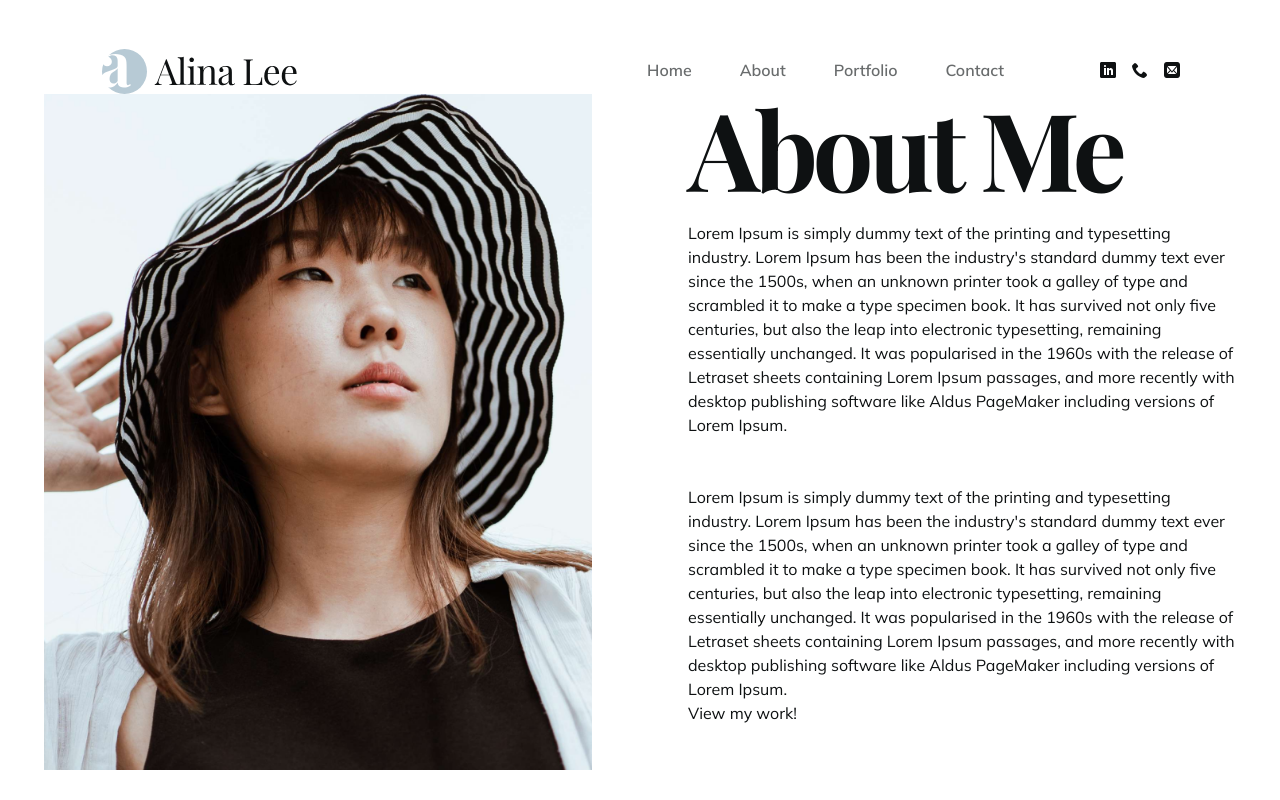
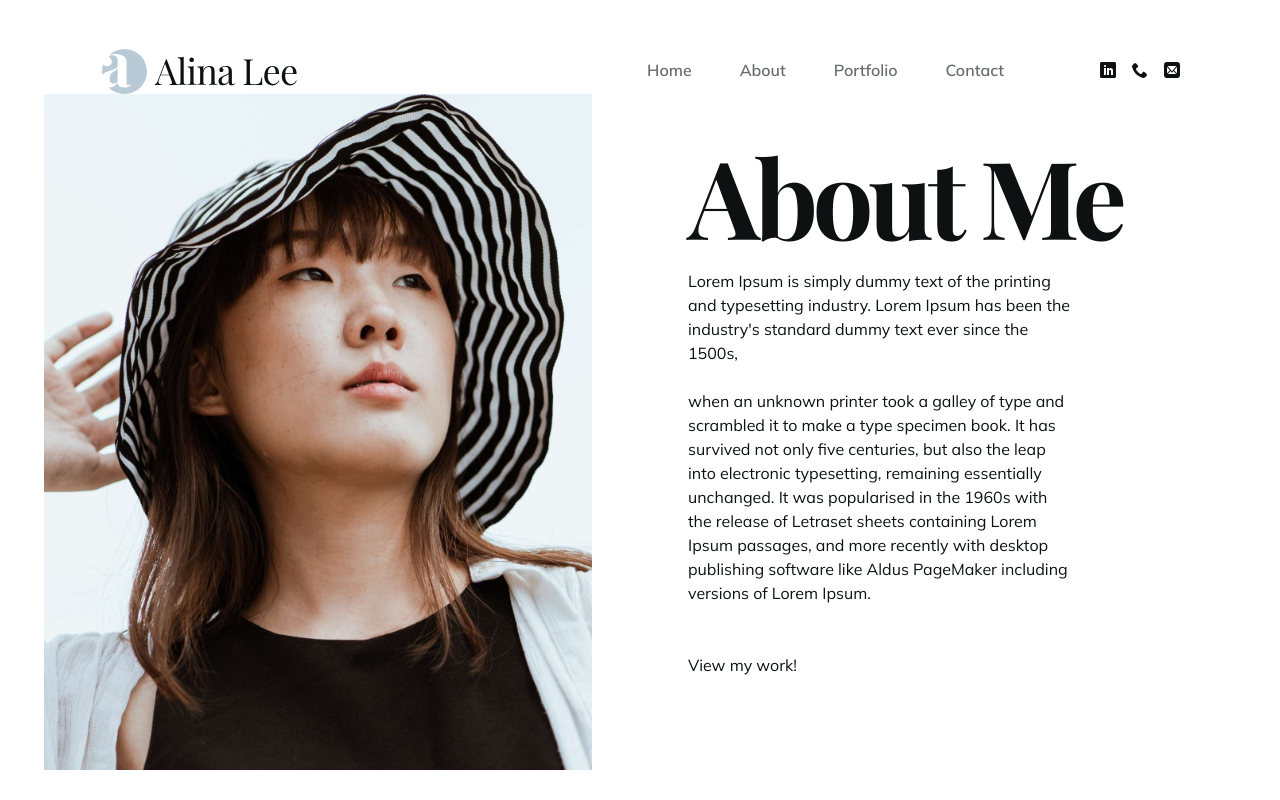
Before and after one commit to ZinebSafira/Portfolio-2024-v2, a React (Create React App) app: page /About in a window 1280 px wide. Built offline with nearby package versions, Linux system fonts and the light colour scheme; the HTML template or start-up script is replaced by a standard one; a web font is replaced by a local one.

Commit message:
Update About.js

```diff
--- a/src/pages/About.js
+++ b/src/pages/About.js
@@ -24,13 +24,13 @@
         lg:w-auto z-10 flex flex-col justify-center
         items-center lg:items-start'>
           <h1 className='h1'>About me</h1>
-          <p>Lorem Ipsum is simply dummy text of the printing and typesetting industry. Lorem Ipsum has been the industry's standard dummy text ever since the 1500s, when an unknown printer took a galley of type and scrambled it to make a type specimen book. It has survived not only five centuries, but also the leap into electronic typesetting, remaining essentially unchanged. It was popularised in the 1960s with the release of Letraset sheets containing Lorem Ipsum passages, and more recently with desktop publishing software like Aldus PageMaker including versions of Lorem Ipsum.
+          <p className='mb-12 max-w-sm'>Lorem Ipsum is simply dummy text of the printing and typesetting industry. Lorem Ipsum has been the industry's standard dummy text ever since the 1500s,
+            <br />
+            <br />
+            when an unknown printer took a galley of type and scrambled it to make a type specimen book. It has survived not only five centuries, but also the leap into electronic typesetting, remaining essentially unchanged. It was popularised in the 1960s with the release of Letraset sheets containing Lorem Ipsum passages, and more recently with desktop publishing software like Aldus PageMaker including versions of Lorem Ipsum.
           </p>
-          <br />
-          <br />
-          <p>
-            Lorem Ipsum is simply dummy text of the printing and typesetting industry. Lorem Ipsum has been the industry's standard dummy text ever since the 1500s, when an unknown printer took a galley of type and scrambled it to make a type specimen book. It has survived not only five centuries, but also the leap into electronic typesetting, remaining essentially unchanged. It was popularised in the 1960s with the release of Letraset sheets containing Lorem Ipsum passages, and more recently with desktop publishing software like Aldus PageMaker including versions of Lorem Ipsum.
-          </p>
+
+
           <Link to={'/portfolio'}>View my work!</Link>
         </div>
       </div>
```
